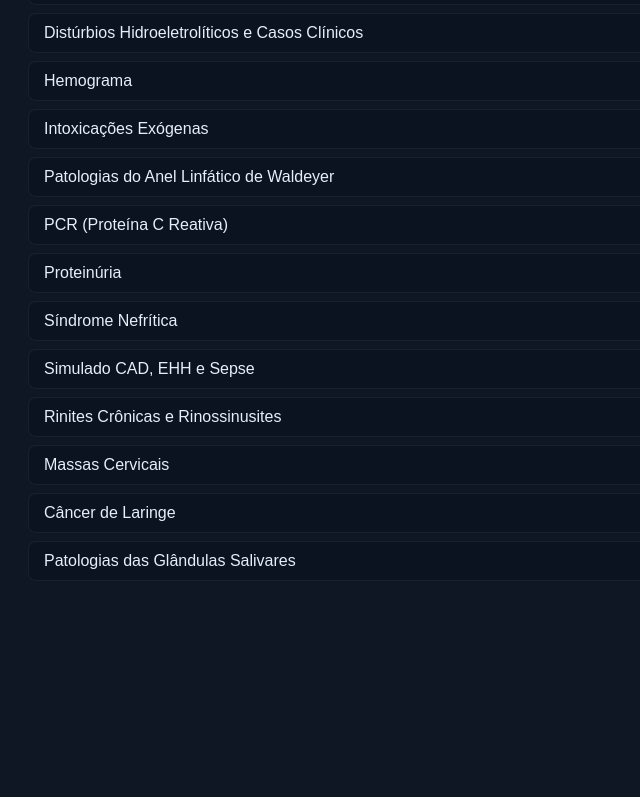
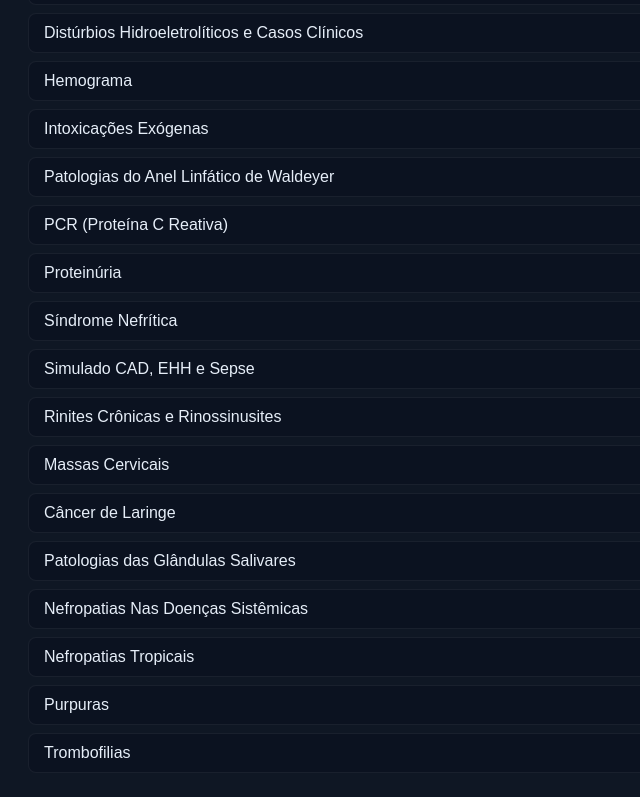
Before and after one commit to joaopfvasconcelosofc-hash/questoesmeubem.github.io, a plain HTML site: page index.html in a window 1280 px wide. Shown: the part 1162-1959 px from the top of the page, without its empty margins (0-640 px from the left). Before the commit the page ends 1787 px from the top, so only its background shows below. Drawn offline with Linux system fonts and the light colour scheme.

Commit message:
Add files via upload

```diff
--- a/index.html
+++ b/index.html
@@ -121,6 +121,12 @@
     <li><a href="https://joaopfvasconcelosofc-hash.github.io/questoesmeubem.github.io/CA_laringe.html">Câncer de Laringe</a></li>
 
     <li><a href="https://joaopfvasconcelosofc-hash.github.io/questoesmeubem.github.io/Patologias_Glandulas_Salivares.html">Patologias das Glândulas Salivares</a></li>
+
+    <li><a href="https://joaopfvasconcelosofc-hash.github.io/questoesmeubem.github.io/nefropatias_nas_doencas_sistemicas.html">Nefropatias Nas Doenças Sistêmicas</a></li>
+    <li><a href="https://joaopfvasconcelosofc-hash.github.io/questoesmeubem.github.io/nefropatias_tropicais.html">Nefropatias Tropicais</a></li>
+    <li><a href="https://joaopfvasconcelosofc-hash.github.io/questoesmeubem.github.io/purpuras.html">Purpuras</a></li>
+    <li><a href="https://joaopfvasconcelosofc-hash.github.io/questoesmeubem.github.io/trombofilias.html">Trombofilias</a></li>
+
 </ul>
 
 <script>
```
